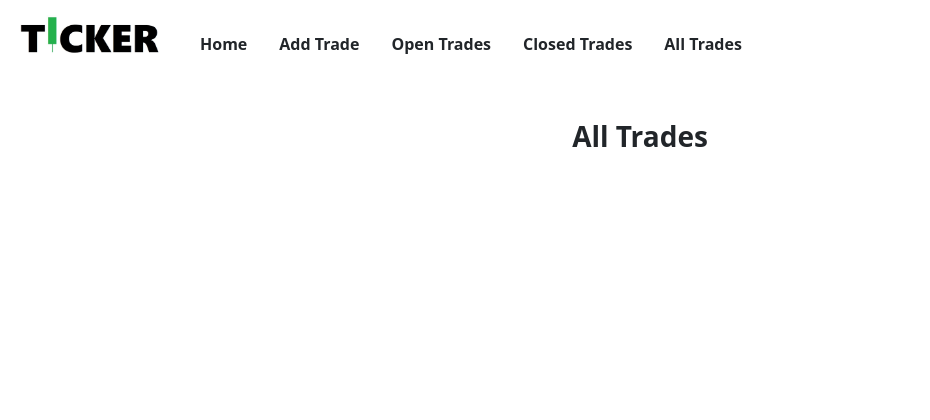
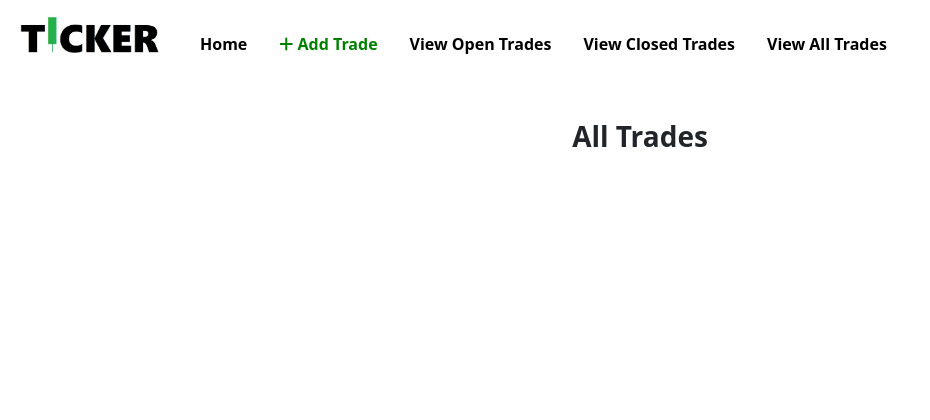
Before and after one commit to DannyGilligan/ticker, a Django app: page /all_trades/ in a window 1280 px wide. Shown: the top 420 px of the page, without its empty margins (0-930 px from the left). Run offline with Django 4.2, Linux system fonts and the light colour scheme.

Commit message:
Update navbar values and styles

```diff
--- a/trades/templates/trades/all_trades.html
+++ b/trades/templates/trades/all_trades.html
@@ -34,23 +34,23 @@
                 <ul class="navbar-nav me-auto mb-2 mb-lg-0 mt-3">
 
                     <li class="nav-item mx-2">
-                        <a class="nav-link text-dark font-weight-bold fw-bold" aria-current="page" href="#">Home</a>
+                        <a class="nav-link font-weight-bold fw-bold" style="color: black;" aria-current="page" href="#">Home</a>
                     </li>
 
                     <li class="nav-item mx-2">
-                        <a class="nav-link text-body fw-bold" href="#">Add Trade</a>
+                        <a class="nav-link fw-bold" style="color: green;" href="#"><i class="fa-solid fa-plus"></i> Add Trade</a>
                     </li>
 
                     <li class="nav-item mx-2">
-                        <a class="nav-link text-body fw-bold" href="#">Open Trades</a>
+                        <a class="nav-link fw-bold" style="color: black;" href="#">View Open Trades</a>
                     </li>
 
                     <li class="nav-item mx-2">
-                        <a class="nav-link text-body fw-bold" href="#">Closed Trades</a>
+                        <a class="nav-link fw-bold" style="color: black;" href="#">View Closed Trades</a>
                     </li>
 
                     <li class="nav-item mx-2">
-                        <a class="nav-link text-body fw-bold" href="#">All Trades</a>
+                        <a class="nav-link fw-bold" style="color: black;" href="#">View All Trades</a>
                     </li>
 
                 </ul>
```
